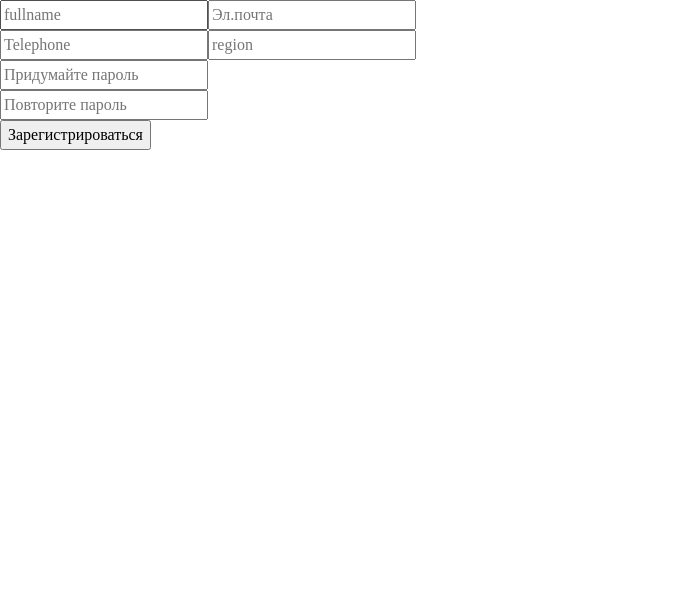
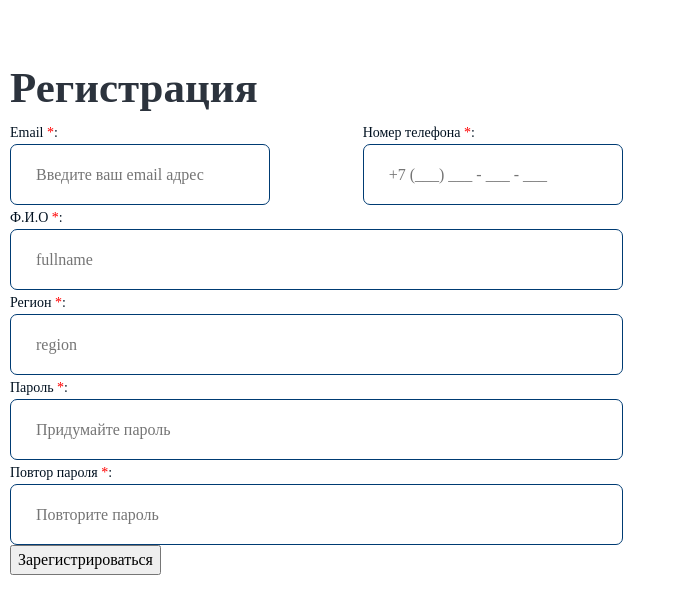
Before and after one commit to edilmazhitov/ElectronicsStore, a React (Vite) app: page /register in a window 1280 px wide. Shown: the top 614 px of the page, without its empty margins (0-686 px from the left). Built offline with nearby package versions, Linux system fonts and the light colour scheme.

Commit message:
start styling register pages

```diff
--- a/src/pages/Register/Register.module.scss
+++ b/src/pages/Register/Register.module.scss
@@ -0,0 +1,61 @@
+@use "@abstracts" as *;
+
+.register {
+
+  &__title {
+      @include fluid-text(48,30);
+    margin-top: fluid(68,24);
+    color: var(--color-dark-2);
+  }
+
+  &__form {
+    width: fluid(735,300);
+  }
+  &__top {
+    justify-content: space-between;
+    align-items: center;
+    display: flex;
+
+    @include laptop {
+      display: block;
+    }
+
+    &-left {}
+    &-rigth {}
+  }
+
+  &__label {
+    margin-top: rem(20);
+    font-size: rem(14);
+    color: var(--color-dark-blue-2);
+    font-weight: 400;
+
+    span {
+      color: red;
+    }
+  }
+
+  &__input {
+    width: fluid(735,300);
+    height: rem(61);
+    border-radius: rem(7);
+    border: rem(1) solid var(--color-dark-blue-3);
+    padding: rem(20) rem(25);
+
+    &-email,
+    &-telephone {
+      width: rem(260);
+      border: rem(1) solid var(--color-dark-blue-3);
+      height: rem(61);    border-radius: rem(7);
+      padding: rem(20) rem(25);
+
+      @include laptop-above {
+        width: rem(210);
+      }
+
+      @include laptop {
+        width: rem(300);
+      }
+    }
+  }
+}
--- a/src/pages/Register/Register.tsx
+++ b/src/pages/Register/Register.tsx
@@ -3,6 +3,8 @@ import { useState } from 'react'
 import type { IUser } from '@/types/userTypes.ts'
 import { useAppDispatch } from '@/hooks/reduxHooks.ts'
 import { registerUser } from '@/store/reducers/user.ts'
+import styles from "./Register.module.scss"
+import Container from "@components/Container/Container"
 
 const Register = () => {
   const [userId, setUserId] = useState<number>(1)
@@ -30,32 +32,22 @@ const Register = () => {
   }
 
   return (
-    <>
-      <form action="" onSubmit={handleSubmit(registerSubmit)}>
-        <div>
-          <label htmlFor="fullname"></label>
-          <input
-            id="fullname"
-            {...register('fullName', {
-              required: {
-                message: 'Эл. почта обязательна',
-                value: true,
-              },
-              minLength: {
-                message: 'Минимум 10 символов',
-                value: 10,
-              },
-              pattern: {
-                value: /^[A-Za-zА-Яа-яЁё]+(?:\s+[A-Za-zА-Яа-яЁё]+)+$/,
-                message:
-                  'Имя и фамилия должны состоять из букв и хотя бы из двух слов',
-              },
-            })}
-            placeholder="fullname"
-            type="text"
-          />
-
-          <label htmlFor="email"></label>
+    <div className={styles.register}>
+      <Container>
+        <h1 className={styles.register__title}>Регистрация</h1>
+        <form
+          action=""
+          onSubmit={handleSubmit(registerSubmit)}
+          className={styles.register__form}
+        >
+          <div className={styles.register__top}>
+            <div className={styles['register__top-left']}>
+              <label
+                htmlFor="email"
+                className={styles.register__label}
+              >Email <span>*</span>:
+              </label>
+              <br />
               <input
                 id="email"
                 {...register('email', {
@@ -72,36 +64,93 @@ const Register = () => {
                     value: /^[^ ]+@[^ ]+\.[a-z]{2,5}$/,
                   },
                 })}
-            placeholder="Эл.почта"
+                className={styles['register__input-email']}
+                placeholder="Введите ваш email адрес"
                 type="email"
                 autoComplete="email"
               />
+
+
             </div>
-        <label htmlFor="tel"></label>
+
+            <div className={styles['register__top-right']}>
+              <label
+                htmlFor="tel"
+                className={styles.register__label}
+              >Номер телефона <span>*</span>:
+              </label>
+              <br />
               <input
                 {...register('phoneNumber', {
                   required: {
-              message: 'Эл. почта обязательна',
+                    message: 'Номер обязательна',
                     value: true,
                   },
+                  pattern: {
+                    value: /^\+7\s?\(?\d{3}\)?[\s-]?\d{3}[\s-]?\d{2}[\s-]?\d{2}$/,
+                    message: "Введите корректный номер в формате +7 (XXX) XXX-XX-XX",
+                  }
                 })}
-          placeholder="Telephone"
-          type="number"
+                placeholder="+7 (___) ___ - ___ - ___"
+                type="tel"
                 id="tel"
+                className={styles['register__input-telephone']}
               />
-        <label htmlFor="region"></label>
+            </div>
+          </div>
+
+          <label
+            htmlFor="fullname"
+            className={styles.register__label}
+          >Ф.И.О <span>*</span>:
+          </label>
+          <input
+            id="fullname"
+            {...register('fullName', {
+              required: {
+                message: 'Ф.И.О обязательна',
+                value: true,
+              },
+              minLength: {
+                message: 'Минимум 10 символов',
+                value: 10,
+              },
+              pattern: {
+                value: /^[A-Za-zА-Яа-яЁё]+(?:\s+[A-Za-zА-Яа-яЁё]+)+$/,
+                message:
+                  'Имя и фамилия должны состоять из букв и хотя бы из двух слов',
+              },
+            })}
+            placeholder="fullname"
+            type="text"
+            className={styles.register__input}
+
+          />
+          <br />
+          <label
+            htmlFor="region"
+            className={styles.register__label}
+          >Регион <span>*</span>:
+          </label>
+          <br />
           <input
             {...register('region', {
               required: {
-              message: 'Эл. почта обязательна',
+                message: 'Регион обязательна',
                 value: true,
               },
             })}
             placeholder="region"
             type="text"
             id="region"
+            className={styles.register__input}
           />
           <div className="register__block">
+            <label
+              htmlFor="password"
+              className={styles.register__label}
+            >Пароль <span>*</span>:
+            </label> <br/>
             <input
               {...register('password', {
                 required: {
@@ -117,11 +166,17 @@ const Register = () => {
               })}
               placeholder="Придумайте пароль"
               type={'password'}
+              className={styles.register__input}
               autoComplete="new-password"
             />
           </div>
 
           <div className="register__block">
+            <label
+              htmlFor="confirmPassword"
+              className={styles.register__label}
+            >Повтор пароля <span>*</span>:
+            </label> <br/>
             <input
               {...register('confirmPassword', {
                 required: {
@@ -132,6 +187,7 @@ const Register = () => {
                   value === getValues('password') || 'Пароли не совпадают',
               })}
               placeholder="Повторите пароль"
+              className={styles.register__input}
               type="password"
               autoComplete="new-password"
             />
@@ -139,7 +195,8 @@ const Register = () => {
 
           <button type="submit">Зарегистрироваться</button>
         </form>
-    </>
+      </Container>
+    </div>
   )
 }
 
--- a/src/styles/abstracts/media.scss
+++ b/src/styles/abstracts/media.scss
@@ -1,6 +1,7 @@
 @use './function' as *;
 
 $laptop: 768.98;
+$laptop-above: 850.98;
 $laptop-s: 1024.98;
 $tablet: 600.98;
 $mobile: 360.98;
@@ -14,7 +15,7 @@ $mobile-s: 320.98;
 }
 
 @mixin laptop-above {
-  @media (width > rem($laptop)) {
+  @media (width <= rem($laptop-above)) {
     @content;
   }
 }
--- a/src/styles/globals.scss
+++ b/src/styles/globals.scss
@@ -1,3 +1,4 @@
+@use "@abstracts" as *;
 * {
   list-style-type: none;
   text-decoration: none;
@@ -23,6 +24,8 @@
   --color-light: #ffffff;
 
   --color-white: #f9fafb;
+  --color-white-2: #EBEEF0;
+  --border-form: rem(1) solid var(--color-dark-blue-3);
 }
 
 input[type='search'] {
```
Lines whose indentation alone changed are shown as unchanged.
